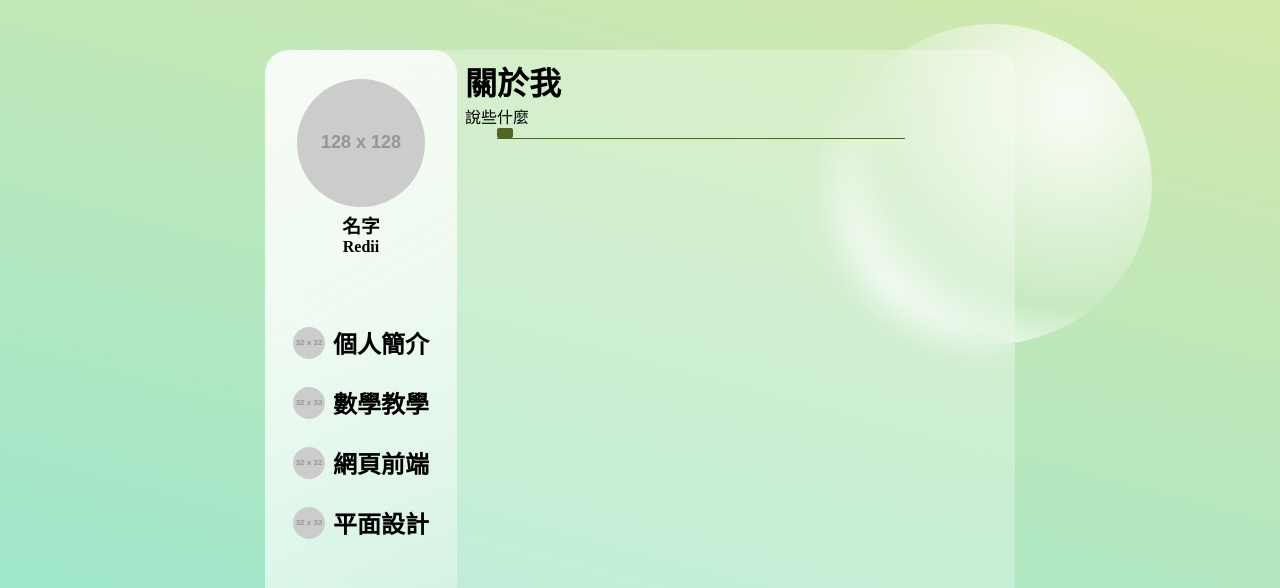
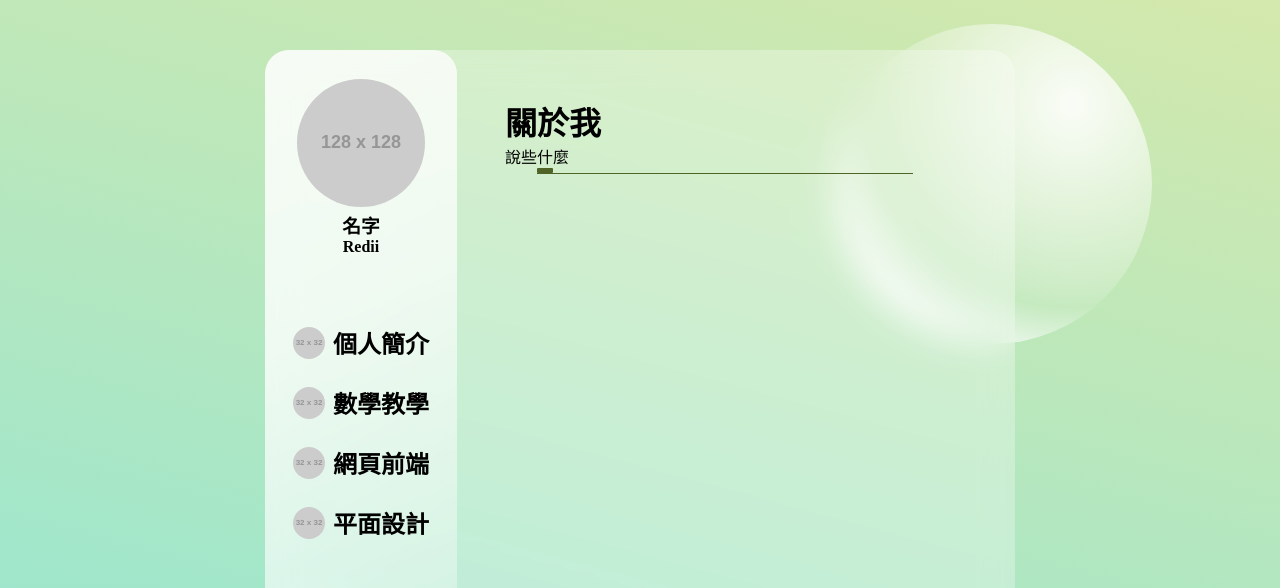
Before and after one commit to RediChen/WD_prac2104_glass_website, a plain HTML site: page index.html in a window 1280 px wide. Shown: the top 588 px of the page. Drawn offline with Linux system fonts and the light colour scheme; placeholder pictures from the web are drawn by us.

Commit message:
建立內容頁面基本樣式

```diff
--- a/scss/style.scss
+++ b/scss/style.scss
@@ -1,3 +1,10 @@
+@import url('https://fonts.googleapis.com/css2?family=Noto+Sans+TC:wght@100;300;400;500;700;900&display=swap');
+@mixin font-zh($size, $weight) {
+    //$weight in {1, 3, 4, 5, 7, 9}
+    font-family: 'Noto Sans TC', sans-serif;
+    font-size: $size;
+    font-weight: $weight;
+}
 * {
     margin: 0;
     padding: 0;
@@ -24,9 +31,9 @@ a {
 .hr-2 {
     & > div {
         width: 1rem;
-        height: 10px;
+        height: 5px;
         background-color: hsl(80, 45%, 27%);
-        border-radius: 2px;
+        border-radius: 1px;
     }
     //mt & mb 待設定
     margin-left: 2rem;
@@ -64,7 +71,7 @@ a {
 }
 //  背景圖形 END
 #main-page {
-    $gap: 0.5rem ;
+    $gap: 3rem ;
     // main-page = { showcase, aside}
     display: grid;
     grid-template-columns: 12rem auto;
@@ -74,7 +81,7 @@ a {
     backdrop-filter: blur(1rem);
     background-color: rgba(#fff, 0.3);
     border-radius: 1.5rem;
-    & > * {
+    &, & > * {
         height: 80vh;
     }
     //* 側邊選單
```
Also changed, not shown: css/style.css, 1 other file.
